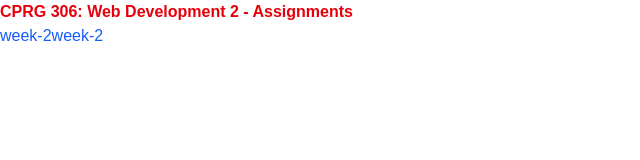
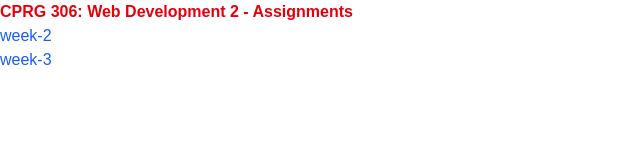
Before and after one commit to TessaFey/cprg306-assignments, a Next.js app: page / in a window 1280 px wide. Shown: the top 160 px of the page, without its empty margins (0-640 px from the left). Built offline with nearby package versions, Linux system fonts and the light colour scheme.

Commit message:
main page
week 3 now listed UNDER week 2

```diff
--- a/app/page.js
+++ b/app/page.js
@@ -5,6 +5,7 @@ export default function Home() {
   return (
     <div>
       <h1 className=" font-bold text-red-600">CPRG 306: Web Development 2 - Assignments</h1>
+      <div>
       <Link
           href="/week-2"
           className="text-blue-600 hover:underline"
@@ -12,13 +13,16 @@ export default function Home() {
         >
         week-2
         </Link>
+        </div>
+        <div>
         <Link
           href="/week-3"
           className="text-blue-600 hover:underline"
           target="_blank"
         >
-        week-2
+        week-3
         </Link>
+        </div>
     </div>
 
   );
```
